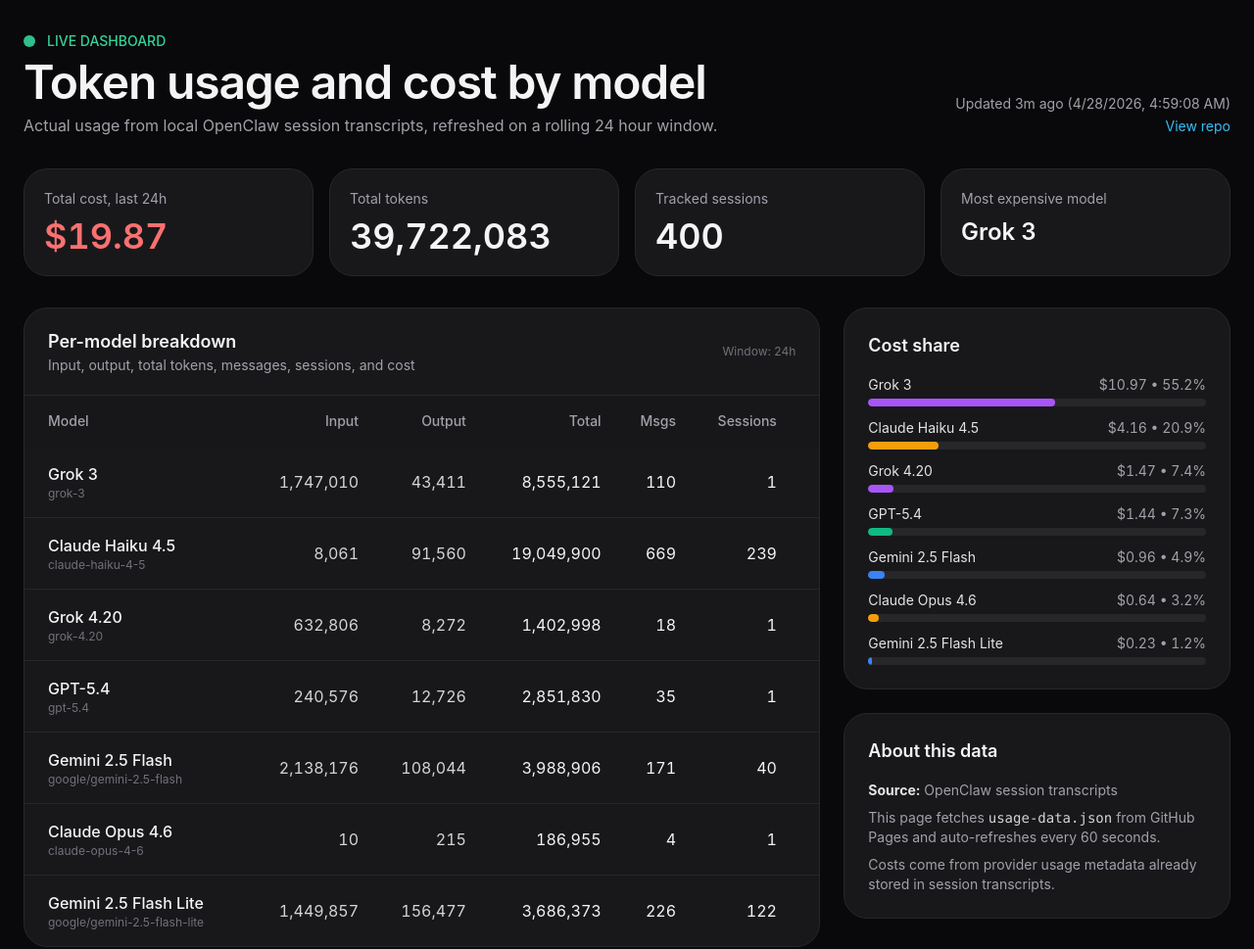
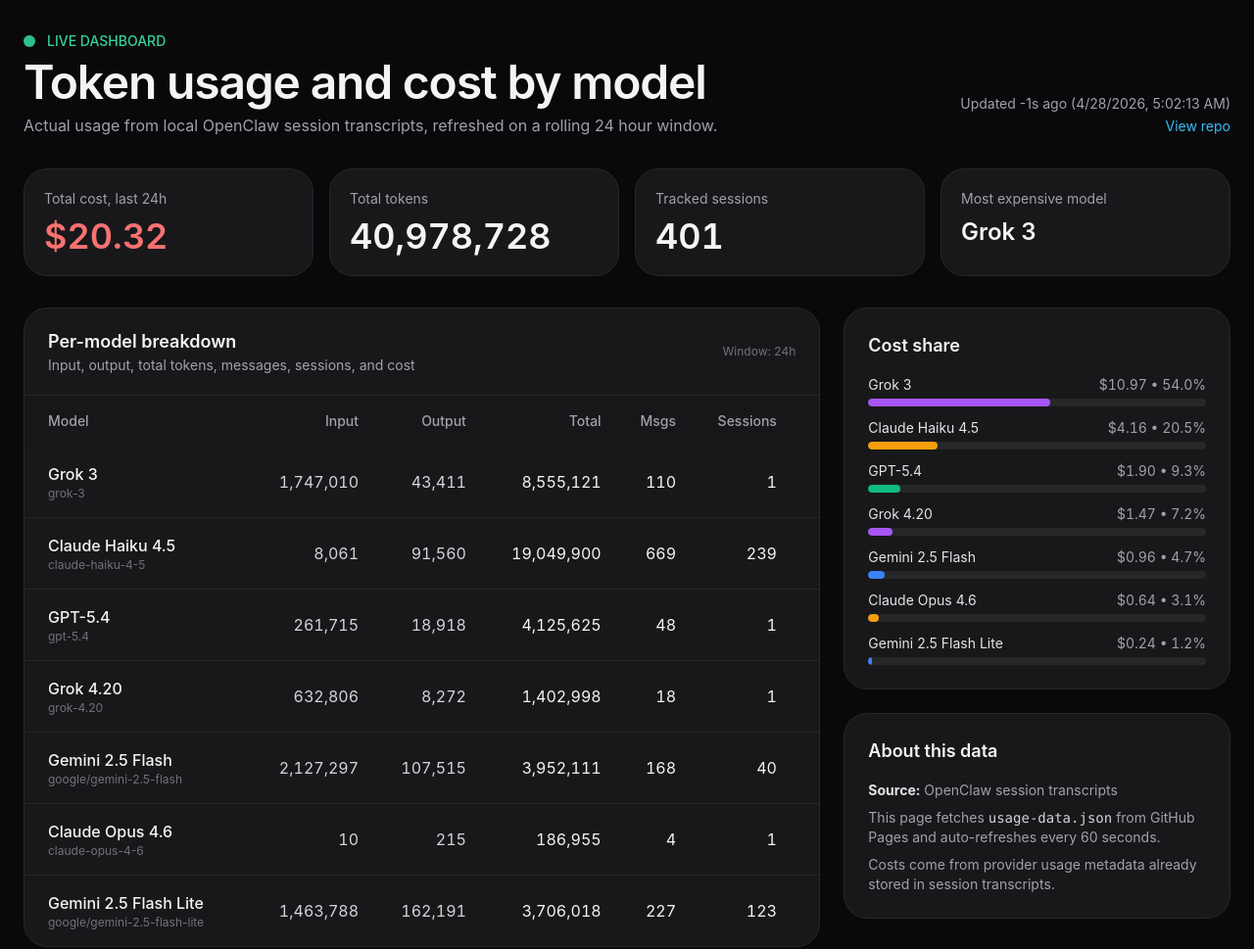
Before and after one commit to accountsFON/cost-dashboard, a plain HTML site: page index.html in a window 1280 px wide. Shown: the whole page at 98% size. Drawn offline with nearby package versions, Linux system fonts and the light colour scheme.

Commit message:
Update live usage data

```diff
--- a/index.html
+++ b/index.html
@@ -13,7 +13,7 @@
   </style>
 </head>
 <body class="bg-zinc-950 text-zinc-100 min-h-screen">
-  <div class="max-w-7xl mx-auto px-6 py-8">
+  <div class="max-w-7xl mx-auto px-4 sm:px-6 py-6 sm:py-8">
     <div class="flex flex-col gap-4 md:flex-row md:items-end md:justify-between mb-8">
       <div>
         <div class="flex items-center gap-3 mb-2">
@@ -50,14 +50,15 @@
 
     <div class="grid grid-cols-1 xl:grid-cols-3 gap-6">
       <div class="xl:col-span-2 rounded-3xl bg-zinc-900 border border-zinc-800 overflow-hidden">
-        <div class="px-6 py-5 border-b border-zinc-800 flex items-center justify-between">
+        <div class="px-4 sm:px-6 py-5 border-b border-zinc-800 flex items-center justify-between gap-3">
           <div>
             <h2 class="text-lg font-semibold">Per-model breakdown</h2>
             <p class="text-sm text-zinc-400">Input, output, total tokens, messages, sessions, and cost</p>
           </div>
-          <div class="text-xs text-zinc-500">Window: <span id="windowHours">24</span>h</div>
+          <div class="text-xs text-zinc-500 shrink-0">Window: <span id="windowHours">24</span>h</div>
         </div>
-        <div class="overflow-x-auto">
+        <div id="modelsCards" class="block md:hidden p-4 space-y-3"></div>
+        <div class="hidden md:block overflow-x-auto">
           <table class="w-full min-w-[900px]">
             <thead class="text-zinc-400 text-sm bg-zinc-900/80">
               <tr>
@@ -122,8 +123,11 @@
       document.getElementById('lastUpdated').textContent = `Updated ${relTime(data.generatedAt)} (${new Date(data.generatedAt).toLocaleString()})`;
 
       const table = document.getElementById('modelsTable');
+      const cards = document.getElementById('modelsCards');
       table.innerHTML = '';
+      cards.innerHTML = '';
       for (const model of data.models) {
+        const costClass = model.costUsd > 5 ? 'text-red-400' : 'text-emerald-400';
         const tr = document.createElement('tr');
         tr.className = 'hover:bg-zinc-800/50';
         tr.innerHTML = `
@@ -136,9 +140,44 @@
           <td class="px-4 py-4 text-right num">${intFmt.format(model.totalTokens)}</td>
           <td class="px-4 py-4 text-right num">${intFmt.format(model.messages)}</td>
           <td class="px-4 py-4 text-right num">${intFmt.format(model.sessions)}</td>
-          <td class="px-6 py-4 text-right num font-semibold ${model.costUsd > 5 ? 'text-red-400' : 'text-emerald-400'}">${money.format(model.costUsd)}</td>
+          <td class="px-6 py-4 text-right num font-semibold ${costClass}">${money.format(model.costUsd)}</td>
         `;
         table.appendChild(tr);
+
+        const card = document.createElement('div');
+        card.className = 'rounded-2xl border border-zinc-800 bg-zinc-950/50 p-4';
+        card.innerHTML = `
+          <div class="flex items-start justify-between gap-3 mb-3">
+            <div>
+              <div class="font-medium text-zinc-100">${model.displayName}</div>
+              <div class="text-xs text-zinc-500 break-all">${model.model}</div>
+            </div>
+            <div class="text-right num font-semibold ${costClass}">${money.format(model.costUsd)}</div>
+          </div>
+          <div class="grid grid-cols-2 gap-x-4 gap-y-2 text-sm">
+            <div>
+              <div class="text-zinc-500">Input</div>
+              <div class="num text-zinc-200">${intFmt.format(model.inputTokens)}</div>
+            </div>
+            <div>
+              <div class="text-zinc-500">Output</div>
+              <div class="num text-zinc-200">${intFmt.format(model.outputTokens)}</div>
+            </div>
+            <div>
+              <div class="text-zinc-500">Total</div>
+              <div class="num text-zinc-200">${intFmt.format(model.totalTokens)}</div>
+            </div>
+            <div>
+              <div class="text-zinc-500">Messages</div>
+              <div class="num text-zinc-200">${intFmt.format(model.messages)}</div>
+            </div>
+            <div>
+              <div class="text-zinc-500">Sessions</div>
+              <div class="num text-zinc-200">${intFmt.format(model.sessions)}</div>
+            </div>
+          </div>
+        `;
+        cards.appendChild(card);
       }
 
       const costShare = document.getElementById('costShare');
@@ -148,7 +187,7 @@
         const pct = total > 0 ? (model.costUsd / total) * 100 : 0;
         const wrap = document.createElement('div');
         wrap.innerHTML = `
-          <div class="flex justify-between text-sm mb-1">
+          <div class="flex flex-col sm:flex-row sm:justify-between text-sm mb-1 gap-1">
             <span class="text-zinc-200">${model.displayName}</span>
             <span class="num text-zinc-400">${money.format(model.costUsd)} • ${pct.toFixed(1)}%</span>
           </div>
--- a/usage-data.json
+++ b/usage-data.json
@@ -1,16 +1,16 @@
 {
-  "generatedAt": "2026-04-28T04:59:08.404722+00:00",
+  "generatedAt": "2026-04-28T05:02:13.592789+00:00",
   "windowHours": 24,
   "source": "OpenClaw session transcripts",
   "repo": "https://github.com/accountsFON/cost-dashboard",
   "publicUrl": "https://accountsfon.github.io/cost-dashboard/",
   "totals": {
-    "inputTokens": 6216496,
-    "outputTokens": 420705,
-    "totalTokens": 39722083,
-    "costUsd": 19.867449,
-    "messages": 1233,
-    "sessions": 400
+    "inputTokens": 6240687,
+    "outputTokens": 432082,
+    "totalTokens": 40978728,
+    "costUsd": 20.323123,
+    "messages": 1244,
+    "sessions": 401
   },
   "mostExpensiveModel": "Grok 3",
   "models": [
@@ -43,6 +43,20 @@
       "lastSeen": "2026-04-28T01:40:43.801000+00:00"
     },
     {
+      "model": "gpt-5.4",
+      "displayName": "GPT-5.4",
+      "family": "gpt",
+      "color": "#10b981",
+      "inputTokens": 261715,
+      "outputTokens": 18918,
+      "totalTokens": 4125625,
+      "costUsd": 1.899305,
+      "messages": 48,
+      "sessions": 1,
+      "firstSeen": "2026-04-28T04:45:02.642000+00:00",
+      "lastSeen": "2026-04-28T05:02:12.991000+00:00"
+    },
+    {
       "model": "grok-4.20",
       "displayName": "Grok 4.20",
       "family": "grok",
@@ -57,32 +71,18 @@
       "lastSeen": "2026-04-28T04:43:52.565000+00:00"
     },
     {
-      "model": "gpt-5.4",
-      "displayName": "GPT-5.4",
-      "family": "gpt",
-      "color": "#10b981",
-      "inputTokens": 240576,
-      "outputTokens": 12726,
-      "totalTokens": 2851830,
-      "costUsd": 1.441962,
-      "messages": 35,
-      "sessions": 1,
-      "firstSeen": "2026-04-28T04:45:02.642000+00:00",
-      "lastSeen": "2026-04-28T04:59:08.037000+00:00"
-    },
-    {
       "model": "google/gemini-2.5-flash",
       "displayName": "Gemini 2.5 Flash",
       "family": "gemini",
       "color": "#3b82f6",
-      "inputTokens": 2138176,
-      "outputTokens": 108044,
-      "totalTokens": 3988906,
-      "costUsd": 0.963843,
-      "messages": 171,
+      "inputTokens": 2127297,
+      "outputTokens": 107515,
+      "totalTokens": 3952111,
+      "costUsd": 0.958496,
+      "messages": 168,
       "sessions": 40,
-      "firstSeen": "2026-04-27T04:59:50.918000+00:00",
-      "lastSeen": "2026-04-28T04:55:08.798000+00:00"
+      "firstSeen": "2026-04-27T06:39:01.284000+00:00",
+      "lastSeen": "2026-04-28T05:00:59.573000+00:00"
     },
     {
       "model": "claude-opus-4-6",
@@ -103,14 +103,14 @@
       "displayName": "Gemini 2.5 Flash Lite",
       "family": "gemini",
       "color": "#3b82f6",
-      "inputTokens": 1449857,
-      "outputTokens": 156477,
-      "totalTokens": 3686373,
-      "costUsd": 0.233869,
-      "messages": 226,
-      "sessions": 122,
+      "inputTokens": 1463788,
+      "outputTokens": 162191,
+      "totalTokens": 3706018,
+      "costUsd": 0.237547,
+      "messages": 227,
+      "sessions": 123,
       "firstSeen": "2026-04-27T05:18:44.926000+00:00",
-      "lastSeen": "2026-04-28T04:56:01.733000+00:00"
+      "lastSeen": "2026-04-28T05:00:29.372000+00:00"
     }
   ]
 }
```
Also changed, not shown: 1 other file.
